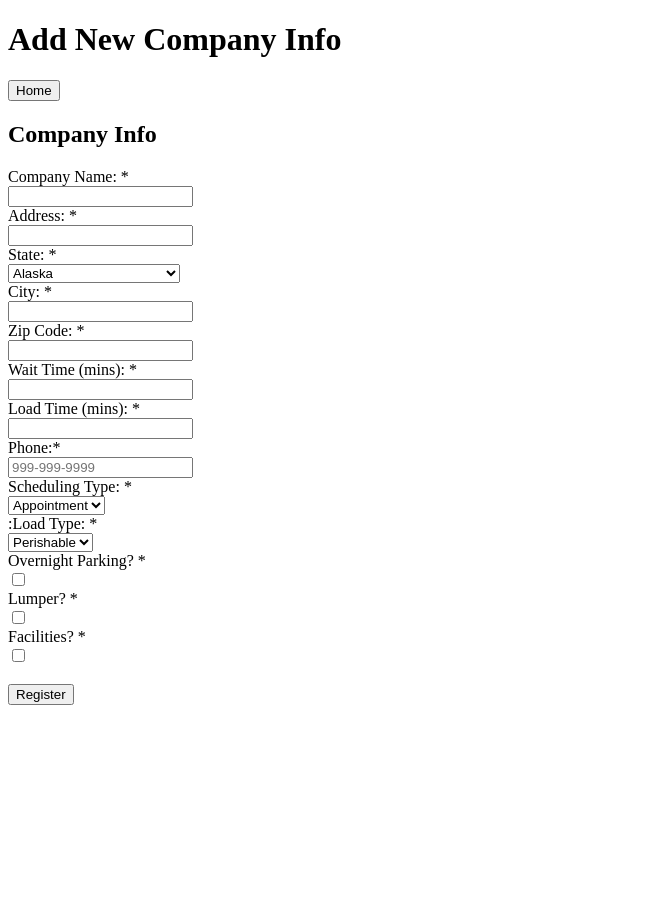
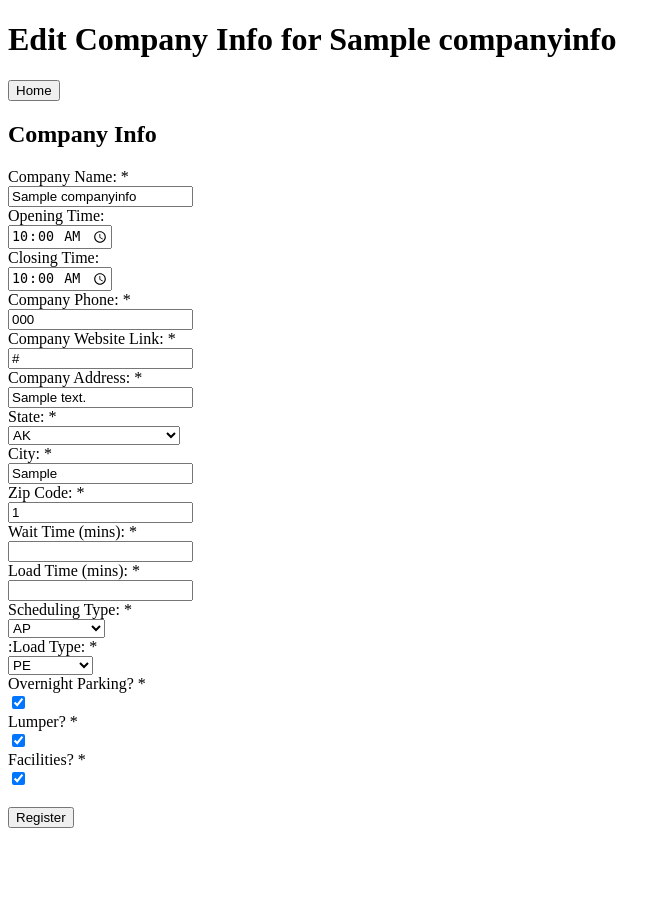
Before and after one commit to MPikDev/RomansProject, a Django app: page /edit_company/1/ in a window 1280 px wide. Shown: the whole page, without its empty margins (0-671 px from the left). Before the commit the page ends 705 px from the top, so only its background shows below. Run offline with Django 3.2, Linux system fonts and the light colour scheme; tables that the repository leaves empty hold one stand-in row (values such as "Sample post").

Commit message:
Edit functionality first go is up and math for time is in

```diff
--- a/templates/new_company_form.html
+++ b/templates/new_company_form.html
@@ -2,19 +2,16 @@
 <html lang="en">
 <head>
     <meta charset="UTF-8">
-    <title>Add New Company Info</title>
+    <title>{{title}}</title>
 </head>
 <body>
-<h1>Add New Company Info</h1>
-
-
+<h1>{{header}}</h1>
 
 
 <button onclick="window.location.href = '/';">Home</button>
 
 
-
-<form action="/save_new_company" method="post">
+<form action="/{{post_url}}" method="post">
     {% csrf_token %}
     <!-- the signup form -->
     <div class="container">
@@ -40,9 +37,66 @@
                         </div>
                     </div>
                 </div>
+
                 <div class="row panel-row flexHeight center-vertically">
                     <div class="col-xs-10 col-xs-offset-1 col-sm-3 col-sm-offset-2">
-                        <div class="form-label">Address: *</div>
+                        <div class="form-label">Opening Time:</div>
+                    </div>
+                    <div class="col-xs-10 col-xs-offset-1 col-sm-6 col-sm-offset-0 col-md-4">
+                        <div class="form-group">
+                            <input id="company_opening_time" name="company_opening_time" type="time"
+                                   class="form-control light name-field" value="{{ open_time }}"
+                                   placeholder=""
+                            />
+                        </div>
+                    </div>
+                </div>
+
+                <div class="row panel-row flexHeight center-vertically">
+                    <div class="col-xs-10 col-xs-offset-1 col-sm-3 col-sm-offset-2">
+                        <div class="form-label">Closing Time:</div>
+                    </div>
+                    <div class="col-xs-10 col-xs-offset-1 col-sm-6 col-sm-offset-0 col-md-4">
+                        <div class="form-group">
+                            <input id="company_closing_time" name="company_closing_time" type="time"
+                                   class="form-control light name-field" value="{{ close_time }}"
+                                   placeholder=""
+                            />
+                        </div>
+                    </div>
+                </div>
+
+                <div class="row panel-row flexHeight center-vertically">
+                    <div class="col-xs-10 col-xs-offset-1 col-sm-3 col-sm-offset-2">
+                        <div class="form-label">Company Phone: *</div>
+                    </div>
+                    <div class="col-xs-10 col-xs-offset-1 col-sm-6 col-sm-offset-0 col-md-4">
+                        <div class="form-group">
+                            <input id="company_phone" name="company_phone" type="text"
+                                   class="form-control light name-field" value="{{ phone }}"
+                                   placeholder="000-000-0000"
+                                   maxlength="15"/>
+                        </div>
+                    </div>
+                </div>
+
+                <div class="row panel-row flexHeight center-vertically">
+                    <div class="col-xs-10 col-xs-offset-1 col-sm-3 col-sm-offset-2">
+                        <div class="form-label">Company Website Link: *</div>
+                    </div>
+                    <div class="col-xs-10 col-xs-offset-1 col-sm-6 col-sm-offset-0 col-md-4">
+                        <div class="form-group">
+                            <input id="company_website_link" name="company_website_link" type="text"
+                                   class="form-control light name-field" value="{{ website_link }}"
+                                   placeholder=""
+                                   maxlength="128"/>
+                        </div>
+                    </div>
+                </div>
+
+                <div class="row panel-row flexHeight center-vertically">
+                    <div class="col-xs-10 col-xs-offset-1 col-sm-3 col-sm-offset-2">
+                        <div class="form-label">Company Address: *</div>
                     </div>
                     <div class="col-xs-10 col-xs-offset-1 col-sm-6 col-sm-offset-0 col-md-4">
                         <div class="form-group">
@@ -60,6 +114,7 @@
                     <div class="col-xs-10 col-xs-offset-1 col-sm-6 col-sm-offset-0 col-md-4">
                         <div class="form-group">
                             <select name="states_dropdown" class="filter-selectbox">
+                                <option value="{{state}}" selected>{{state}} </option>
                                 {% for key, state in states %}
                                 <option value="{{ key }}">{{ state }}</option>
                                 {% endfor %} </select>
@@ -87,7 +142,7 @@
                     </div>
                     <div class="col-xs-10 col-xs-offset-1 col-sm-6 col-sm-offset-0 col-md-4">
                         <div class="form-group">
-                            <input id="company_zip_code" name="company_zip_code" type="number"  step="1"
+                            <input id="company_zip_code" name="company_zip_code" type="number" step="1"
                                    class="form-control light email-field" value="{{ zip_code }}"
                             />
                         </div>
@@ -117,18 +172,6 @@
                         </div>
                     </div>
                 </div>
-                <div class="row panel-row flexHeight center-vertically">
-                    <div class="col-xs-10 col-xs-offset-1 col-sm-3 col-sm-offset-2">
-                        <div class="form-label">Phone:*</div>
-                    </div>
-                    <div class="col-xs-10 col-xs-offset-1 col-sm-6 col-sm-offset-0 col-md-4">
-                        <div class="form-group">
-                            <input id="camper_phone" name="camper_phone" type="text"
-                                   class="form-control light ignore" placeholder="999-999-9999"
-                                   maxlength="15" value="{{ phone }}"/>
-                        </div>
-                    </div>
-                </div>
 
                 <div class="row panel-row flexHeight center-vertically">
                     <div class="col-xs-10 col-xs-offset-1 col-sm-3 col-sm-offset-2">
@@ -137,6 +180,7 @@
                     <div class="col-xs-10 col-xs-offset-1 col-sm-6 col-sm-offset-0 col-md-4">
                         <div class="form-group">
                             <select name="schedule_dropdown" class="filter-selectbox">
+                                <option value="{{scheduling}}" selected>{{scheduling}} </option>
                                 {% for key, schedule in schedule_options %}
                                 <option value="{{ key }}">{{ schedule }}</option>
                                 {% endfor %} </select>
@@ -151,6 +195,7 @@
                     <div class="col-xs-10 col-xs-offset-1 col-sm-6 col-sm-offset-0 col-md-4">
                         <div class="form-group">
                             <select name="load_dropdown" class="filter-selectbox">
+                                <option value="{{load_type}}" selected>{{load_type}} </option>
                                 {% for key, load in load_options %}
                                 <option value="{{ key }}">{{ load }}</option>
                                 {% endfor %} </select>
--- a/waittime/urls.py
+++ b/waittime/urls.py
@@ -20,8 +20,10 @@ from web_part import views
 urlpatterns = [
     url(r'^admin/', admin.site.urls),
     url(r'^$', views.home),
+    url(r'^home$', views.home),
     url(r'^add_new_company$', views.add_company_form),
     url(r'^save_new_company$', views.add_company_info),
-    url(r'^edit_company/(?P<pk>[0-9]+)/$', views.edit_company),
+    url(r'^edit_company/(?P<pk>[0-9]+)/$', views.edit_company_form),
+    url(r'^save_edit_company/(?P<pk>[0-9]+)/$', views.save_edit_company),
 
 ]
--- a/web_part/views.py
+++ b/web_part/views.py
@@ -1,7 +1,8 @@
 from copy import deepcopy
-
+from statistics import mean
 from django.shortcuts import render
 from .models import CompanyInfo, STATES_TUPLE, SCHEDULING_OPTIONS, LOAD_TYPE_OPTIONS,CompanyInfoEntry
+from django.shortcuts import redirect
 
 
 # Create your views here.
@@ -16,14 +17,13 @@ def home(request):
 
 
 def add_company_info(request):
-
-
-
     new_company = dict(
         company_name= request.POST['company_name'],
-        # open_time= request.POST['open_time'],
-        # close_time= request.POST['close_time'],
+        open_time= request.POST['company_opening_time'],
+        close_time= request.POST['company_closing_time'],
         address= request.POST['address'],
+        phone= request.POST['company_phone'],
+        website_link= request.POST['company_website_link'],
         state= request.POST['states_dropdown'],
         city= request.POST['company_city'],
 
@@ -32,6 +32,104 @@ def add_company_info(request):
         facilities= request.POST.get('facilities', False),
         scheduling= request.POST['schedule_dropdown'],
         load_type= request.POST['load_dropdown'],
+    )
+    # import pdb
+    # pdb.set_trace()
+    if request.POST['company_zip_code'] == '':
+        new_company['zip_code'] = None
+    else:
+        new_company['zip_code'] = int(float(request.POST['company_zip_code']))
+
+    if request.POST['wait_time'] == '':
+        new_company['wait_time'] = None
+    else:
+        new_company['wait_time'] = int(float(request.POST['wait_time']))
+
+    if request.POST['load_time'] == '':
+        new_company['load_time'] = None
+    else:
+        new_company['load_time'] = int(float(request.POST['load_time']))
+
+    company_entry = CompanyInfoEntry.objects.create(**new_company)
+    add_to_web = new_company
+    add_to_web['average_wait'] = add_to_web['wait_time']
+    del add_to_web['wait_time']
+    add_to_web['average_load'] = add_to_web['load_time']
+    del add_to_web['load_time']
+    company_info = CompanyInfo.objects.create(**add_to_web)
+
+    company_entry.company_info = company_info
+    company_entry.save()
+
+    return redirect('/home')
+
+
+def add_company_form(request):
+    data = dict(
+        states=STATES_TUPLE,
+        schedule_options=SCHEDULING_OPTIONS,
+        load_options=LOAD_TYPE_OPTIONS,
+        post_url='save_new_company',
+        title='Add New Company Info',
+        header='Add New Company Info',
+    )
+    return render(request, 'new_company_form.html', data)
+
+
+def edit_company_form(request, **kwargs):
+    print("", kwargs['pk'])
+    company_pk =  kwargs['pk']
+    company = CompanyInfo.objects.get(pk=company_pk)
+
+    data = dict(
+        post_url=f'save_edit_company/{company_pk}/',
+        title='Edit Company Info',
+        header=f'Edit Company Info for {company.company_name}',
+
+        states=STATES_TUPLE,
+        schedule_options=SCHEDULING_OPTIONS,
+        load_options=LOAD_TYPE_OPTIONS,
+
+        company_name= company.company_name,
+        open_time= company.open_time.strftime("%I:%M"),
+        close_time= company.close_time.strftime("%I:%M"),
+
+        address= company.address,
+        phone= company.phone,
+        website_link= company.website_link,
+        state= company.state,
+        city= company.city,
+        zip_code=company.zip_code,
+        overnight_parking= company.overnight_parking,
+        lumper= company.lumper,
+        facilities= company.facilities,
+        scheduling= company.scheduling,
+        load_type= company.load_type,
+    )
+    return render(request, 'new_company_form.html', data)
+
+
+def save_edit_company(request, **kwargs):
+    print("", kwargs['pk'])
+    company_pk =  kwargs['pk']
+    company_info = CompanyInfo.objects.get(pk=company_pk)
+
+    new_company = dict(
+        company_info=company_info,
+        company_name=request.POST['company_name'],
+        open_time=request.POST['company_opening_time'],
+        close_time=request.POST['company_closing_time'],
+        address=request.POST['address'],
+        phone=request.POST['company_phone'],
+        website_link=request.POST['company_website_link'],
+        state=request.POST['states_dropdown'],
+        city=request.POST['company_city'],
+
+        overnight_parking=request.POST.get('overnight_parking', False),
+        lumper=request.POST.get('lumper', False),
+        facilities=request.POST.get('facilities', False),
+        scheduling=request.POST['schedule_dropdown'],
+        load_type=request.POST['load_dropdown'],
     )
 
     if request.POST['company_zip_code'] == '':
@@ -49,30 +147,24 @@ def add_company_info(request):
     else:
         new_company['load_time'] = int(float(request.POST['load_time']))
 
-    CompanyInfoEntry.objects.create(**new_company)
+    company_entry = CompanyInfoEntry.objects.create(**new_company)
     add_to_web = new_company
-    add_to_web['average_wait'] = add_to_web['wait_time']
+
+    wait_time_list = CompanyInfoEntry.objects.filter(company_info=company_info).exclude(wait_time=None).values_list('wait_time', flat=True)
+    load_time_list = CompanyInfoEntry.objects.filter(company_info=company_info).exclude(load_time=None).values_list('load_time', flat=True)
+    if len(wait_time_list) > 0:
+        add_to_web['average_wait'] = mean(wait_time_list)
+        add_to_web['max_wait'] = max(wait_time_list)
+        add_to_web['min_wait'] = min(wait_time_list)
+        add_to_web['n_of_wait'] = len(wait_time_list)
+    if len(load_time_list) > 0:
+        add_to_web['average_load'] = mean(load_time_list)
+        add_to_web['max_load'] = max(load_time_list)
+        add_to_web['min_load'] = min(load_time_list)
+        add_to_web['n_of_load'] = len(load_time_list)
+
     del add_to_web['wait_time']
-    add_to_web['average_load'] = add_to_web['load_time']
     del add_to_web['load_time']
-    CompanyInfo.objects.create(**add_to_web)
-    return home(request)
-
-
-def add_company_form(request):
-    data = dict(
-        states=STATES_TUPLE,
-        schedule_options=SCHEDULING_OPTIONS,
-        load_options=LOAD_TYPE_OPTIONS
-    )
-    return render(request, 'new_company_form.html', data)
-
-
-def edit_company(request, **kwargs):
-    print("", kwargs['pk'])
-    data = dict(
-        states=STATES_TUPLE,
-        schedule_options=SCHEDULING_OPTIONS,
-        load_options=LOAD_TYPE_OPTIONS
-    )
-    return render(request, 'new_company_form.html', data)
+    del add_to_web['company_info']
+    CompanyInfo.objects.filter(pk=company_pk).update(**add_to_web)
+    return redirect('/home')
```
Also changed, not shown: templates/home.html (+4 -3 lines), web_part/models.py (+11 -4 lines), web_part/migrations/0005_auto_20210219_0811.py (added). Lines whose indentation alone changed are shown as unchanged.
